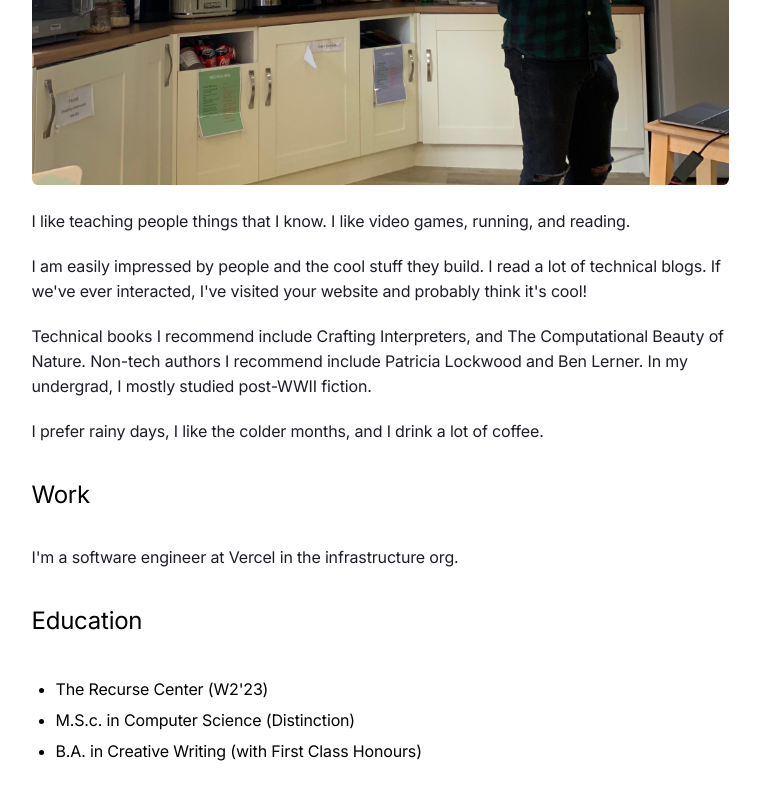
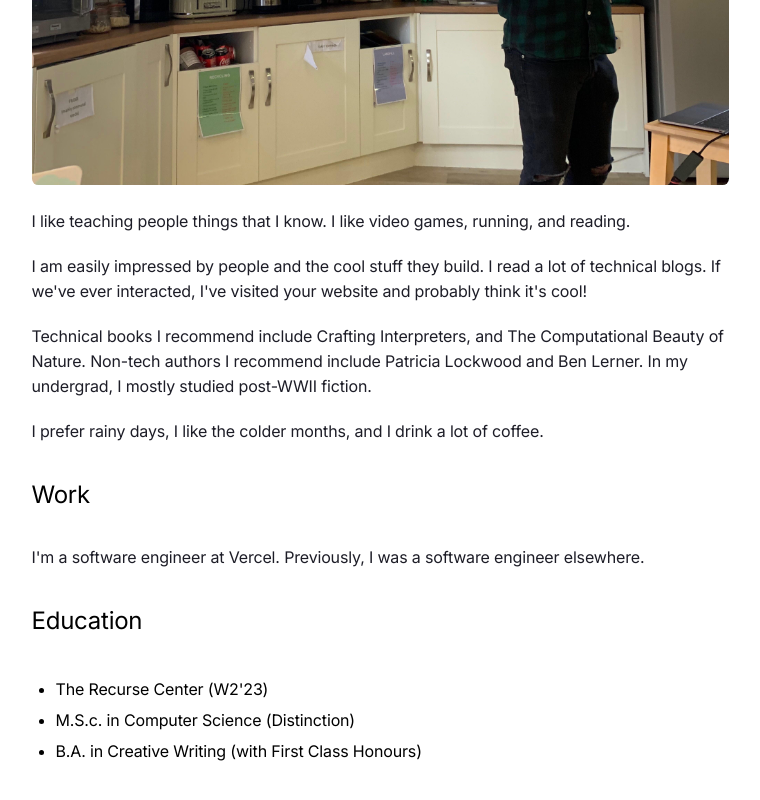
Before and after one commit to healeycodes/healeycodes.com, a Next.js app: page /about in a window 1280 px wide. Shown: the part 654-1454 px from the top of the page, without its empty margins (260-1020 px from the left). Built offline with nearby package versions, Linux system fonts and the light colour scheme.

Commit message:
Update /about

```diff
--- a/pages/about.tsx
+++ b/pages/about.tsx
@@ -38,7 +38,7 @@ export default function About() {
         <p>Technical books I recommend include Crafting Interpreters, and The Computational Beauty of Nature. Non-tech authors I recommend include Patricia Lockwood and Ben Lerner. In my undergrad, I mostly studied post-WWII fiction.</p>
         <p>I prefer rainy days, I like the colder months, and I drink a lot of coffee.</p>
         <h2>Work</h2>
-        <p>I'm a software engineer at Vercel in the infrastructure org.</p>
+        <p>I'm a software engineer at Vercel. Previously, I was a software engineer elsewhere.</p>
         <h2>Education</h2>
         <ul>
           <li>The Recurse Center (W2'23)</li>
```
